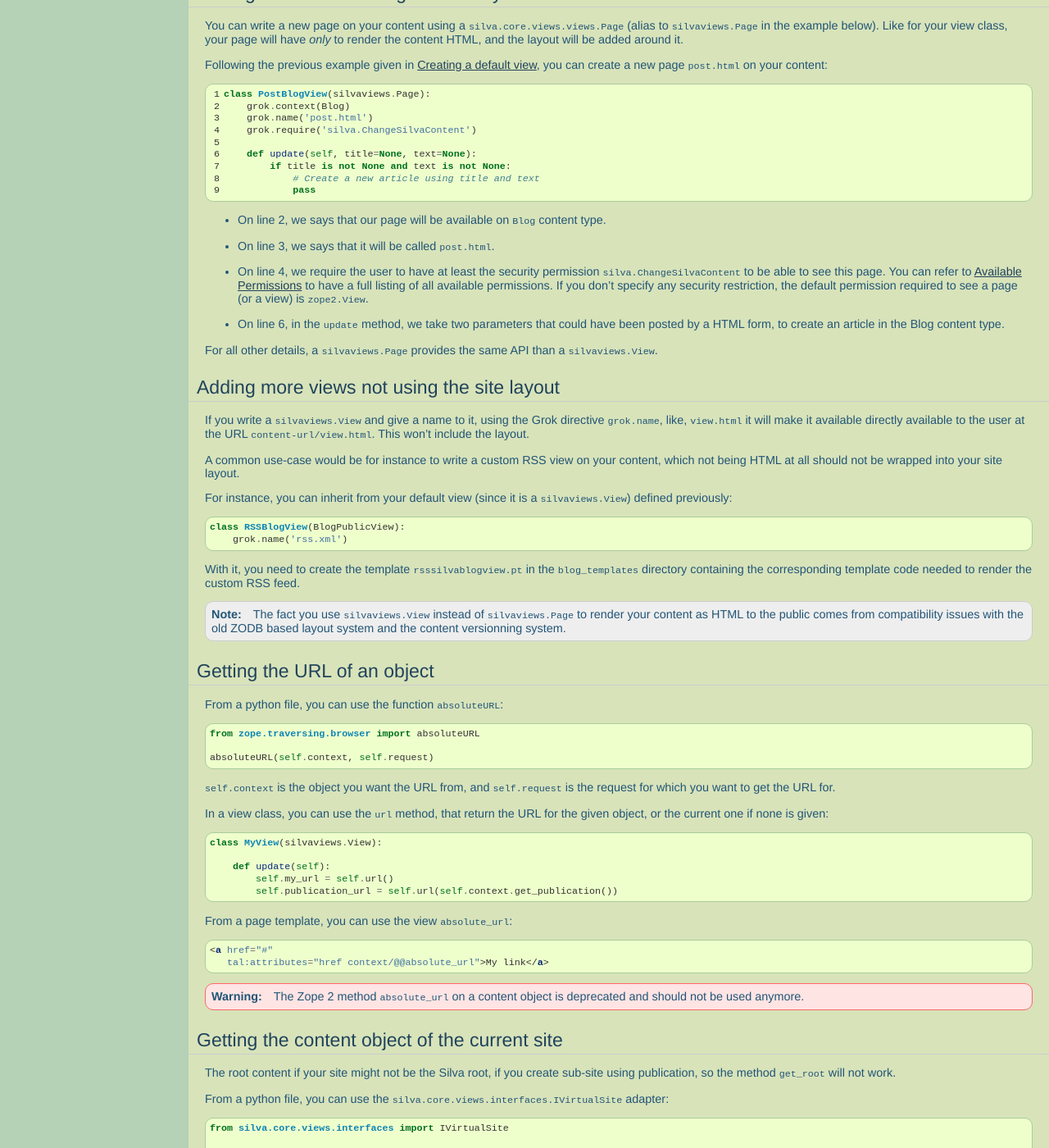
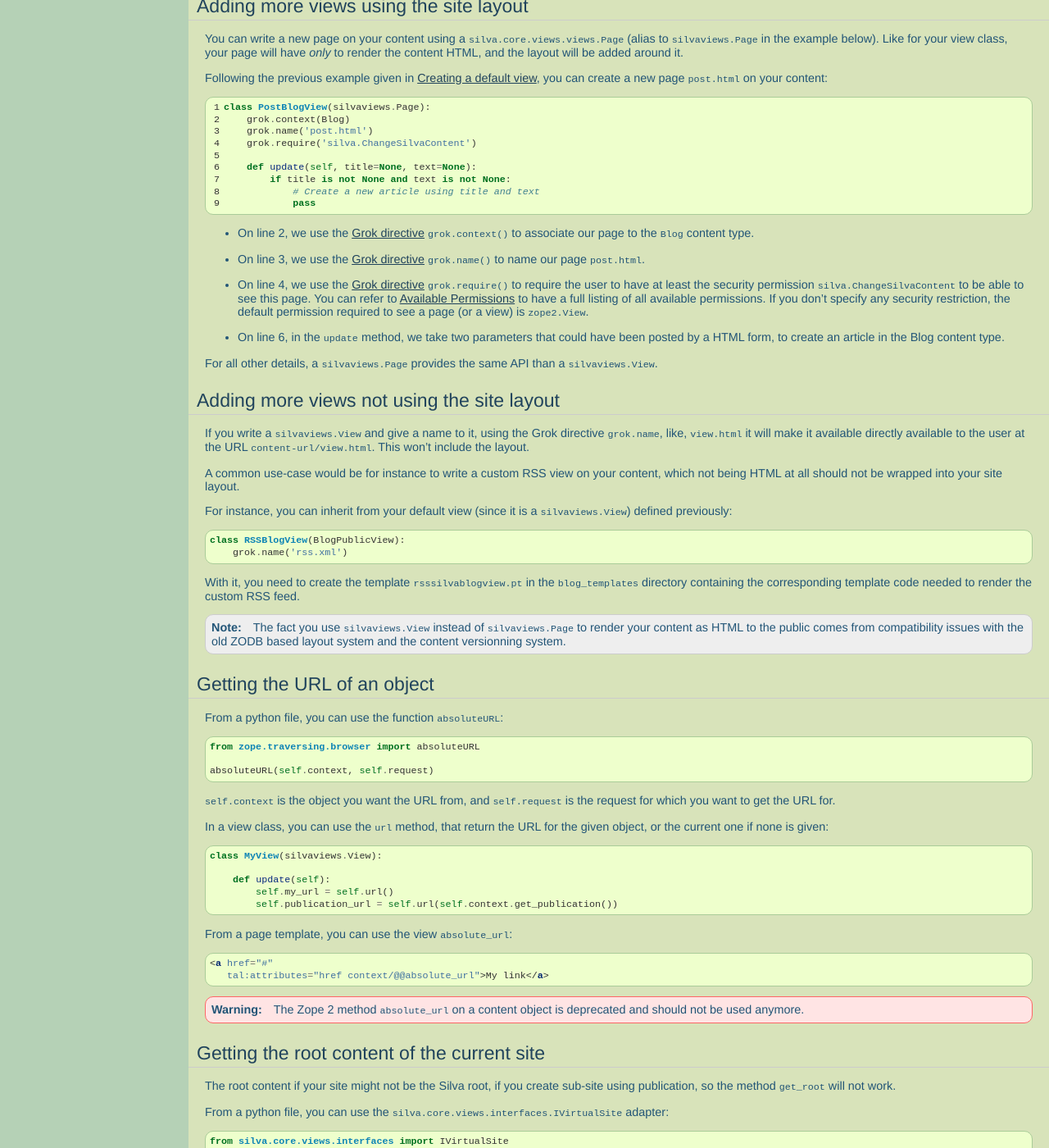
Before and after one commit to silvacms/documentation, a Sphinx documentation site: the page built from source/silva/contents/views.rst, in a window 1280 px wide and 1400 px high, scrolled down 1931 px. Shown: the whole window at 82% size. Built offline with Sphinx 7.4.7, drawn with Linux system fonts in a browser that asks for light colours; pages that are not in the unit, such as notebooks, are missing from menus; comment, search, counter and statistics services are not loaded; cross-references to code outside the pages are shown as plain code; some of the changed text lies outside the part shown.

Commit message:
Fix some errors. Add some references.

```diff
--- a/source/silva/contents/views.rst
+++ b/source/silva/contents/views.rst
@@ -37,8 +37,8 @@ On line 5, the class ``BlogView`` implement your view. It inherits
 from ``silva.core.views.views.View`` (aliased as ``silvaviews.View``,
 *line 8*).
 
-On line 10, the configuration directive ``grok.context`` tells the
-view which content to render, here the ``Blog`` content type.
+On line 10, the :term:`Grok directive` :py:func:`grok.context` tells
+the view which content to render, here the ``Blog`` content type.
 
 You can associate a page template to your view class, that will be
 used to generate the HTML output:
@@ -57,7 +57,9 @@ used to generate the HTML output:
       <div>My Blog <tal:replace tal:replace="view/title" /></div>
 
 As your template have the extension ``.pt``, it will interpreted as a
-`Zope Page Template`_.
+`Zope Page Template`_. If you don't know anything about that template
+markup language, you can refer for the `Zope Page Template`_
+documentation for more information.
 
 Template Namespace
 ~~~~~~~~~~~~~~~~~~
@@ -171,16 +173,19 @@ Following the previous example given in
                # Create a new article using title and text
                pass
 
-- On line 2, we says that our page will be available on ``Blog`` content type.
+- On line 2, we use the :term:`Grok directive` :py:func:`grok.context`
+  to associate our page to the ``Blog`` content type.
 
-- On line 3, we says that it will be called ``post.html``.
+- On line 3, we use the :term:`Grok directive` :py:func:`grok.name` to
+  name our page ``post.html``.
 
-- On line 4, we require the user to have at least the security
-  permission ``silva.ChangeSilvaContent`` to be able to see this
-  page. You can refer to :ref:`available-permissions` to have a full
-  listing of all available permissions. If you don't specify any
-  security restriction, the default permission required to see a page
-  (or a view) is ``zope2.View``.
+- On line 4, we use the :term:`Grok directive` :py:func:`grok.require`
+  to require the user to have at least the security permission
+  ``silva.ChangeSilvaContent`` to be able to see this page. You can
+  refer to :ref:`available-permissions` to have a full listing of all
+  available permissions. If you don't specify any security
+  restriction, the default permission required to see a page (or a
+  view) is ``zope2.View``.
 
 - On line 6, in the ``update`` method, we take two parameters that
   could have been posted by a HTML form, to create an article in the
@@ -263,8 +268,8 @@ From a page template, you can use the view ``absolute_url``:
    deprecated and should not be used anymore.
 
 
-Getting the content object of the current site
-----------------------------------------------
+Getting the root content of the current site
+--------------------------------------------
 
 The root content if your site might not be the Silva root, if you
 create sub-site using publication, so the method ``get_root`` will not
```
Also changed, not shown: other parts of source/silva/contents/views.rst (+1 -1 lines).
